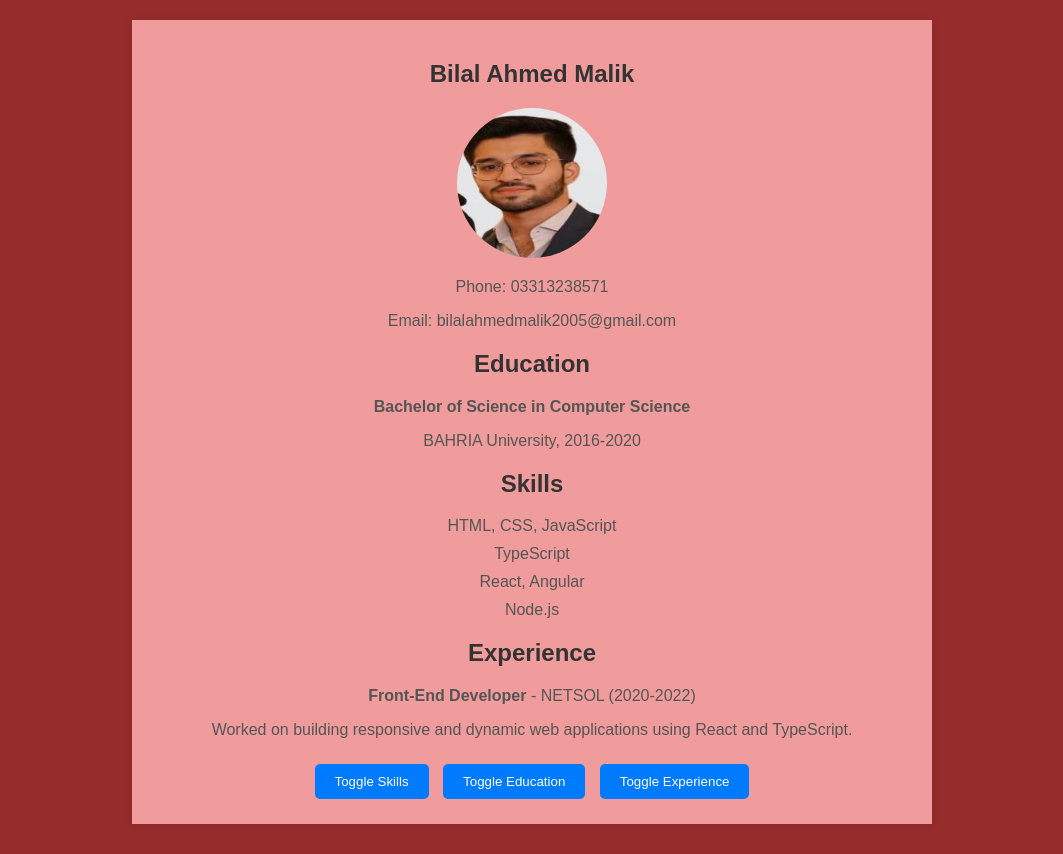
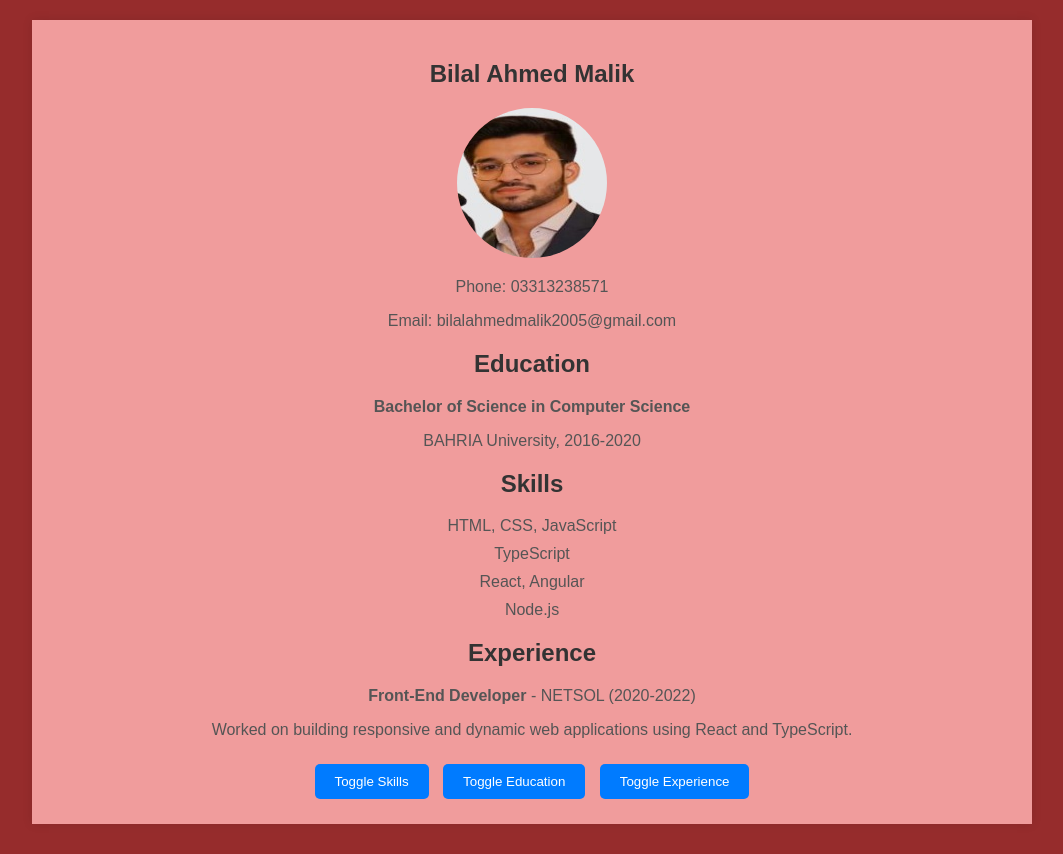
Before and after one commit to BilalAhmedMalik1/static-resume, a plain HTML site: page index.html in a window 1280 px wide. Shown: the whole page, without its empty margins (108-1171 px from the left). Drawn offline with Linux system fonts and the light colour scheme.

Commit message:
first commit

```diff
--- a/styles.css
+++ b/styles.css
@@ -10,11 +10,12 @@
   }
 
   .resume-container {
-    max-width: 800px;
+    max-width: 1000px;
     margin: 20px auto;
     padding: 20px;
     background-color: #f09c9c;
     box-shadow: 0px 0px 10px rgba(0, 0, 0, 0.1);
+    margin-bottom: 30px;
   }
 
   h1, h2 {
```
Also changed, not shown: index.html (+5 -5 lines), 1 other file.
